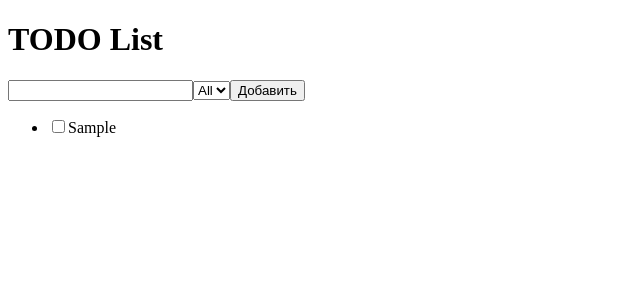
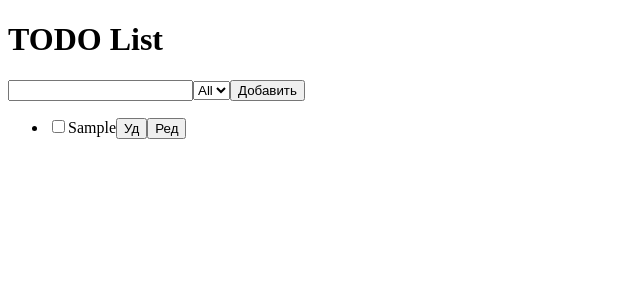
Before and after one commit to silius124/ToDo-App-with-Vue, a Vue app: page / in a window 1280 px wide. Both pictures are taken after typing "Sample" into the empty fields and a click on the button "Добавить". Shown: the top 300 px of the page, without its empty margins (0-640 px from the left). Built offline with nearby package versions, Linux system fonts and the light colour scheme; the HTML template or start-up script is replaced by a standard one.

Commit message:
add buttons

```diff
--- a/src/components/ToDoElement.vue
+++ b/src/components/ToDoElement.vue
@@ -3,7 +3,7 @@ const nameTodo = defineModel("nameTodo");
 const todoNum = defineModel("todoNum");
 </script>
 <template>
-  <div class="border-b-2 border-gray-100 w-200 flex items-center gap-4 p-4">
+  <div class="border-b-2 border-gray-100 w-300 flex items-center gap-4 p-4">
     <input
       type="checkbox"
       class="size-7 accent-purple-500"
@@ -13,5 +13,15 @@ const todoNum = defineModel("todoNum");
     <label :for="'todo-' + todoNum" class="text-3xl w-full text-start">{{
       nameTodo
     }}</label>
+    <button
+      class="size-15 bg-red-500 rounded-xl text-white text-xl duration-200 hover:w-30 cursor-pointer"
+    >
+      Уд
+    </button>
+    <button
+      class="size-15 bg-blue-500 rounded-xl text-white text-xl duration-200 hover:w-30 cursor-pointer"
+    >
+      Ред
+    </button>
   </div>
 </template>
```
